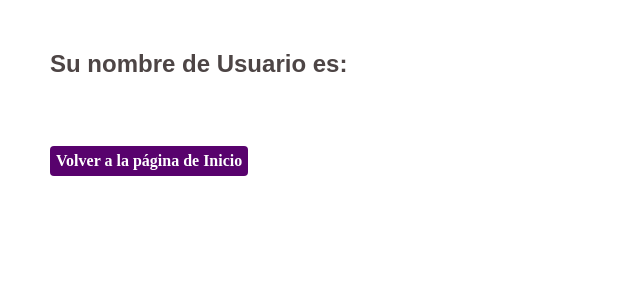
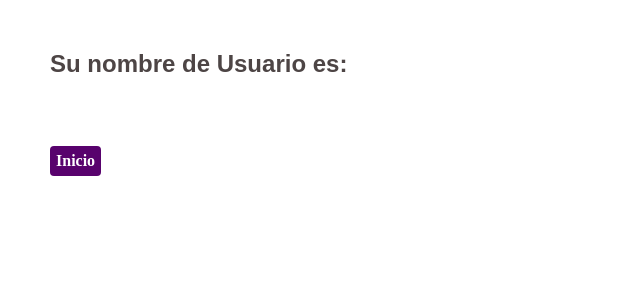
Before and after one commit to Alexis06/Acordeon-PHP, a PHP site: page /php/method.php in a window 1280 px wide. Shown: the top 300 px of the page, without its empty margins (0-640 px from the left). Run offline with PHP 8.4, Linux system fonts and the light colour scheme; data that the repository does not hold is empty.

Commit message:
Modifique el boton de la redireccion a la pagina de Inicio

```diff
--- a/Method/php/method.php
+++ b/Method/php/method.php
@@ -21,7 +21,7 @@
     print('</p>');
     ?>
   <br>
-  <a class="boton-inicio" href="../index.html">Volver a la página de Inicio</a>
+  <a class="boton-inicio" href="../index.html">Inicio</a>
 
   </body>
 </html>
```
